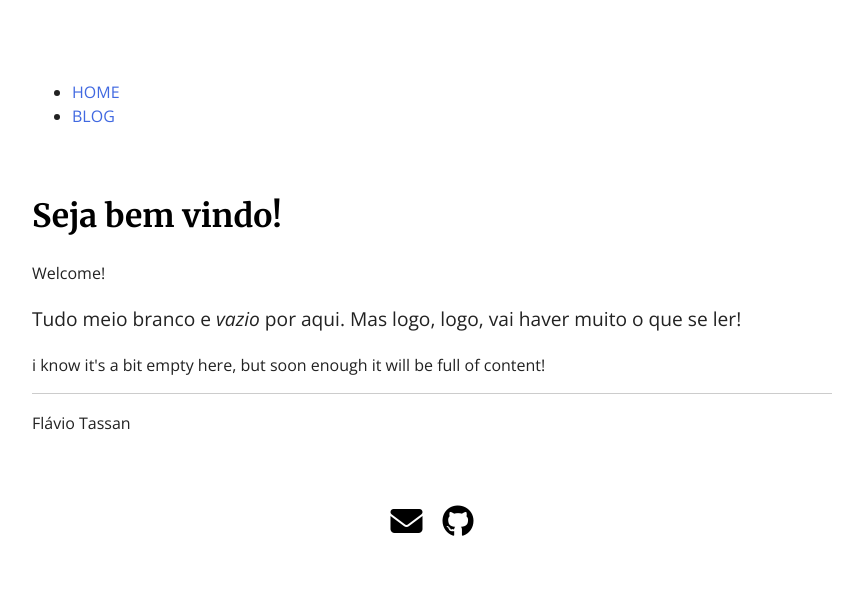
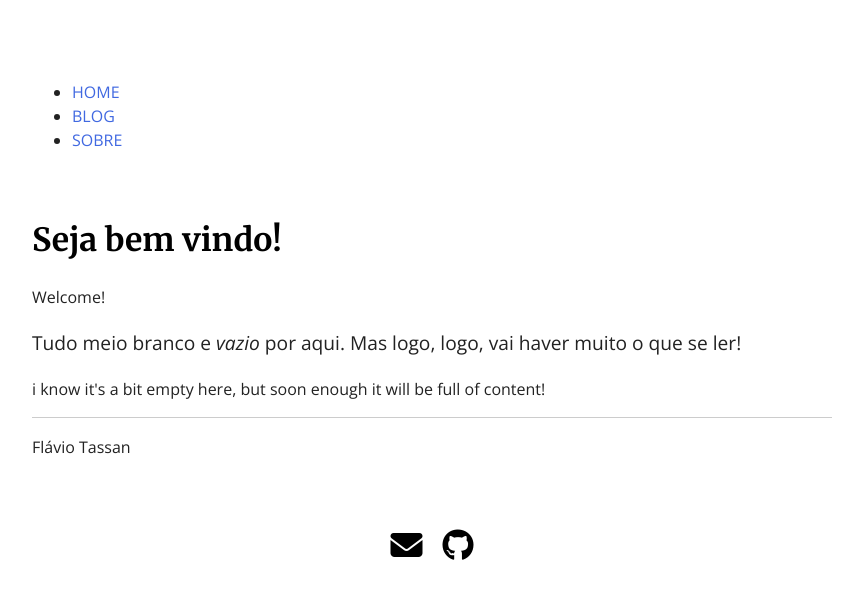
Before and after one commit to tassan/tassan.github.io, a Jekyll site: the page built from index.html, in a window 1280 px wide. Shown: the top 599 px of the page, without its empty margins (208-1071 px from the left). Built offline with Jekyll 4.4.1, drawn with Linux system fonts in a browser that asks for light colours; nearby versions of some CDN libraries.

Commit message:
Update header.html

```diff
--- a/_includes/header.html
+++ b/_includes/header.html
@@ -3,6 +3,7 @@
         <ul>
             <li><a href="/">Home</a></li>
             <li><a href="/blog">Blog</a></li>
+            <li><a href="/about">Sobre</a></li>
         </ul>
     </nav>
 </header>
```
